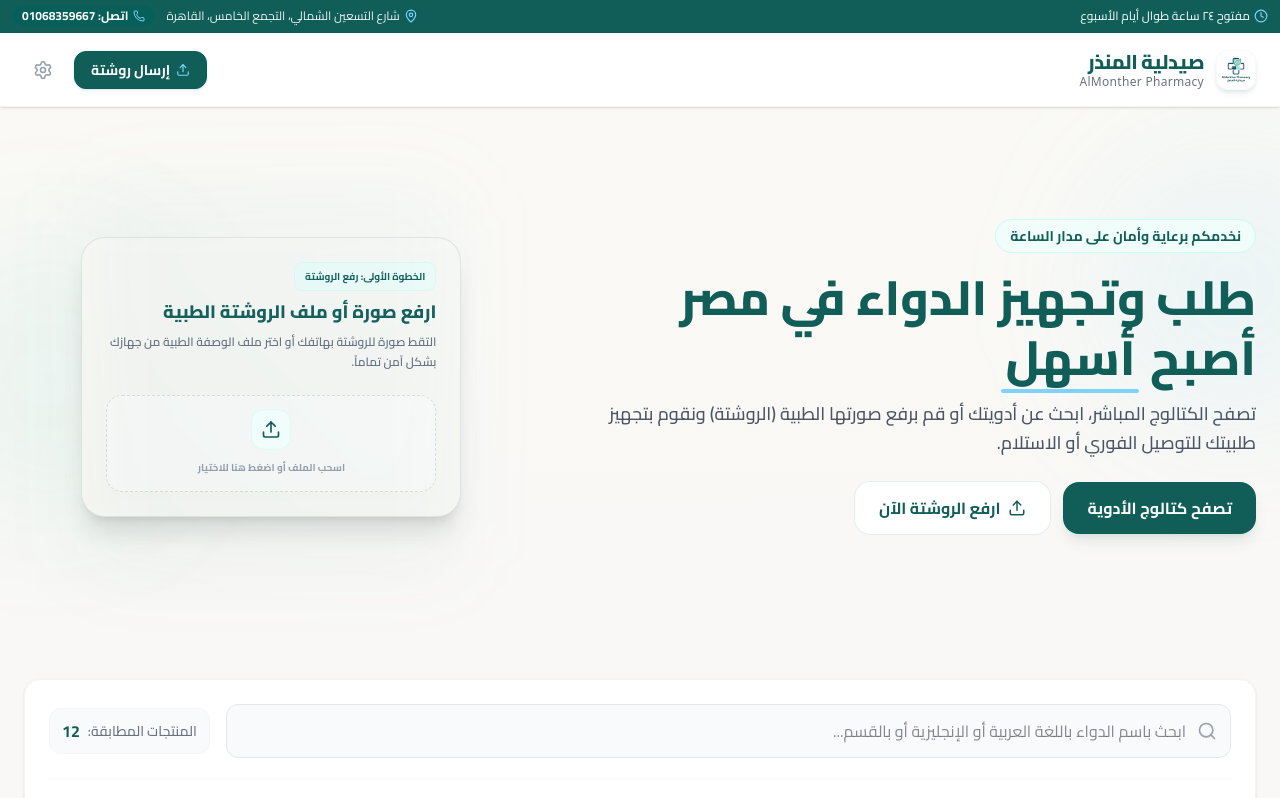
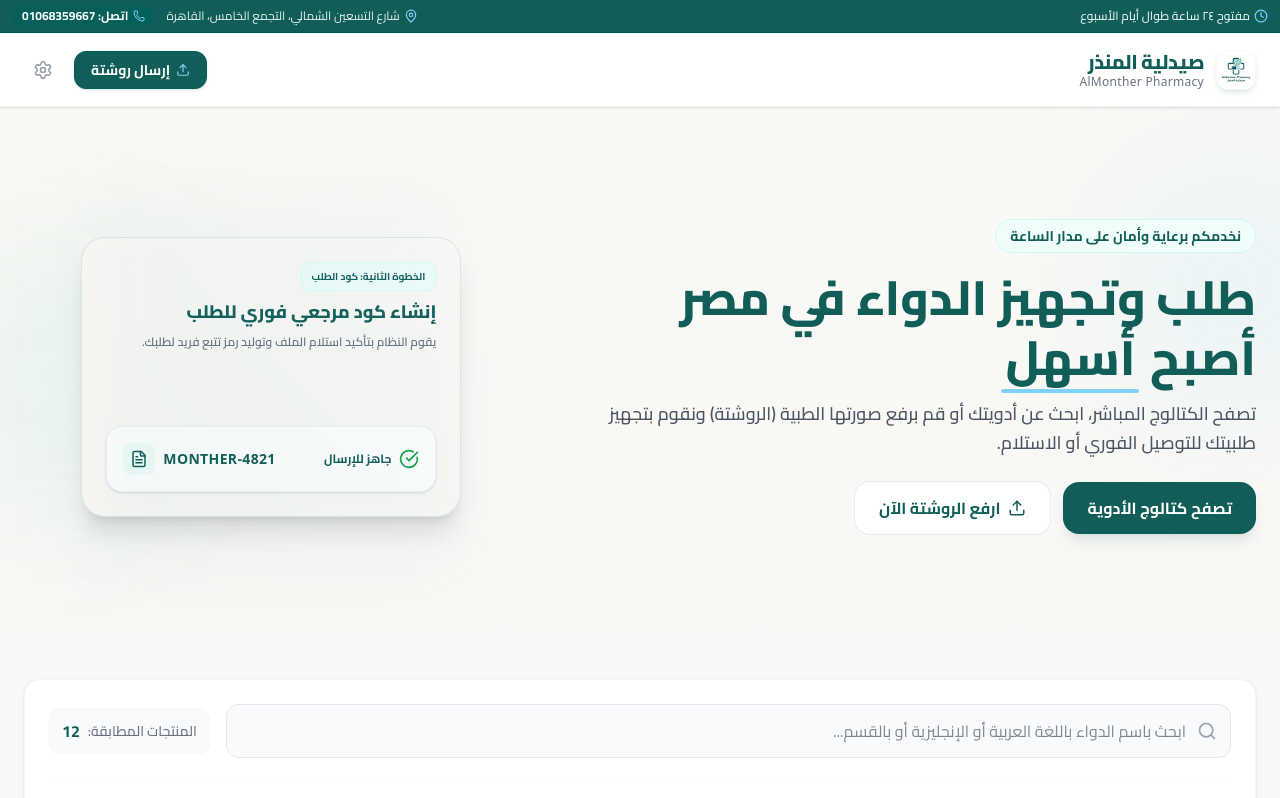
Before and after one commit to AlMonther9/local-pharmacy, a Next.js app: page / in a window 1280 px wide. Shown: the top 798 px of the page. Built offline with nearby package versions, Linux system fonts and the light colour scheme.

Commit message:
Speeded up PrescriptionAnimation loop steps to 4 seconds

```diff
--- a/src/components/PrescriptionAnimation.tsx
+++ b/src/components/PrescriptionAnimation.tsx
@@ -18,7 +18,7 @@ export default function PrescriptionAnimation() {
     let active = true;
     let timer: NodeJS.Timeout;
     let timeElapsed = 0;
-    const stageDuration = 6000; // 6 seconds per stage for comfortable reading
+    const stageDuration = 4000; // 4 seconds per stage (slightly faster, pause on hover)
 
     const tick = () => {
       if (!active) return;
```
